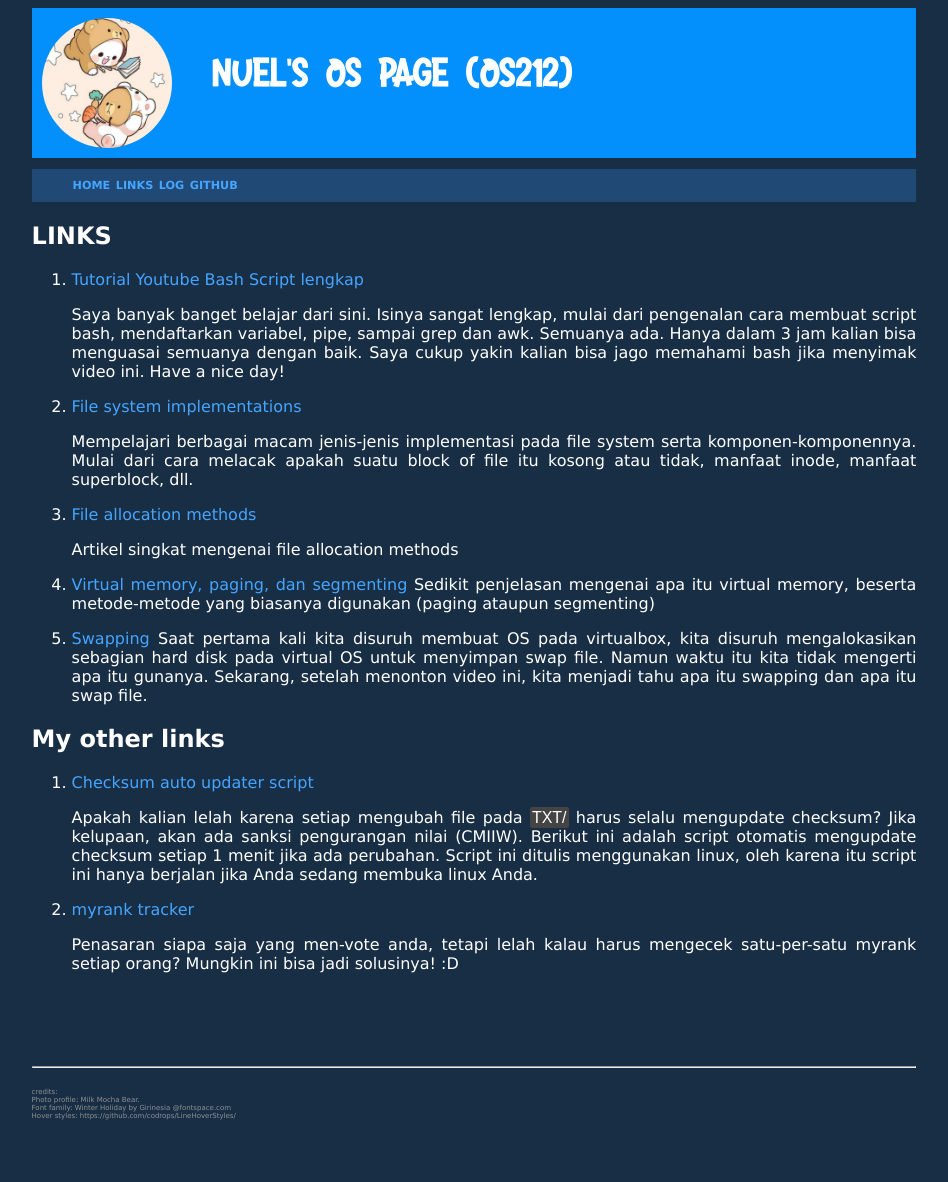
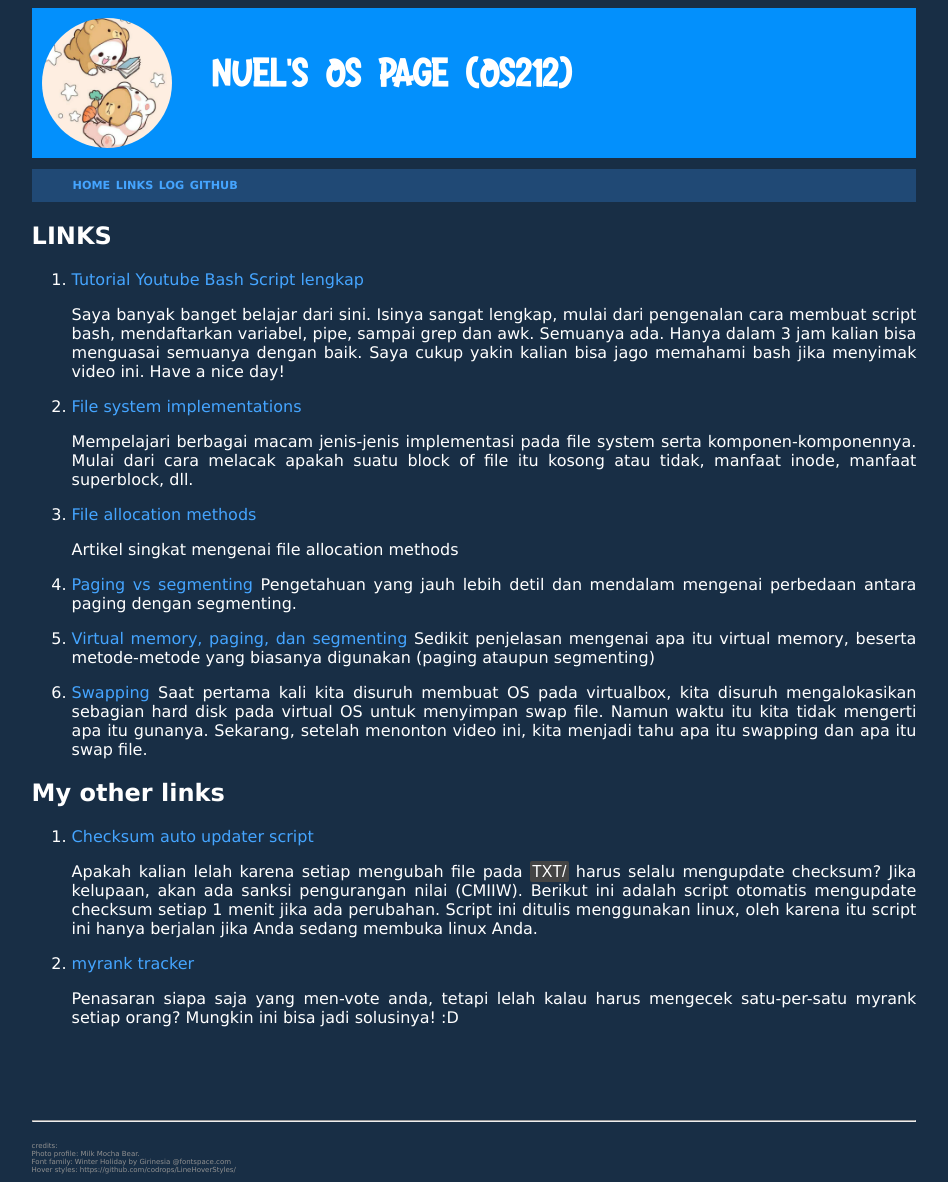
Before and after one commit to Hzz-Hzz/os212, a Jekyll site: the page built from links.md, in a window 1280 px wide. Shown: the whole page, without its empty margins (166-1114 px from the left). Built offline with Jekyll 4.4.1, drawn with Linux system fonts in a browser that asks for light colours; our own code applies the rules of GitHub Pages for plain Markdown files; before the commit the page ends 1128 px from its top, so only the background shows below that.

Commit message:
Update links.md

```diff
--- a/links.md
+++ b/links.md
@@ -17,10 +17,13 @@ permalink: /LINKS/
 
    Artikel singkat mengenai file allocation methods
 
-4. [Virtual memory, paging, dan segmenting](https://www.youtube.com/watch?v=qeOBEOBJREs)
+4. [Paging vs segmenting](https://www.youtube.com/watch?v=p9yZNLeOj4s)
+   Pengetahuan yang jauh lebih detil dan mendalam mengenai perbedaan antara paging dengan segmenting.
+
+5. [Virtual memory, paging, dan segmenting](https://www.youtube.com/watch?v=qeOBEOBJREs)
    Sedikit penjelasan mengenai apa itu virtual memory, beserta metode-metode yang biasanya digunakan (paging ataupun segmenting)
 
-5. [Swapping](https://www.youtube.com/watch?v=Qt49Hzh_TDc)
+6. [Swapping](https://www.youtube.com/watch?v=Qt49Hzh_TDc)
    Saat pertama kali kita disuruh membuat OS pada virtualbox, kita disuruh mengalokasikan sebagian hard disk pada virtual OS untuk menyimpan swap file. Namun waktu itu kita tidak mengerti apa itu gunanya. Sekarang, setelah menonton video ini, kita menjadi tahu apa itu swapping dan apa itu swap file.
 
 
```
